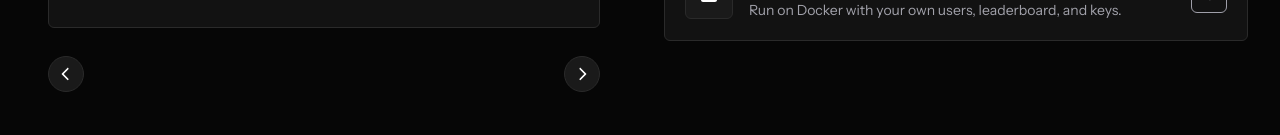
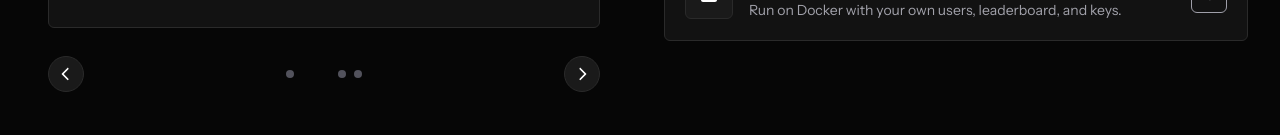
Before and after one commit to Ri1tik/DebateAI-LandingPage, a React (Vite) app: page / in a window 1280 px wide. Shown: the part 665-800 px from the top of the page. Built offline with nearby package versions, Linux system fonts and the light colour scheme.

Commit message:
fix: minor fix of global css

```diff
--- a/package.json
+++ b/package.json
@@ -11,6 +11,8 @@
   },
   "dependencies": {
     "@tailwindcss/vite": "^4.3.3",
+    "embla-carousel-autoplay": "^8.6.0",
+    "embla-carousel-react": "^8.6.0",
     "react": "^19.2.8",
     "react-dom": "^19.2.8",
     "react-icons": "^5.7.0",
--- a/src/index.css
+++ b/src/index.css
@@ -147,12 +147,11 @@ h1, .hero-headline {
 button {
   cursor: pointer;
   font-family: inherit;
-  background: transparent;
 }
 
 input, select, textarea {
   font-family: inherit;
-  color: inherit;
+  color: var(--text);
 }
 
 
```
Also changed, not shown: 1 other file (tests, documents, lock files or other folders).
